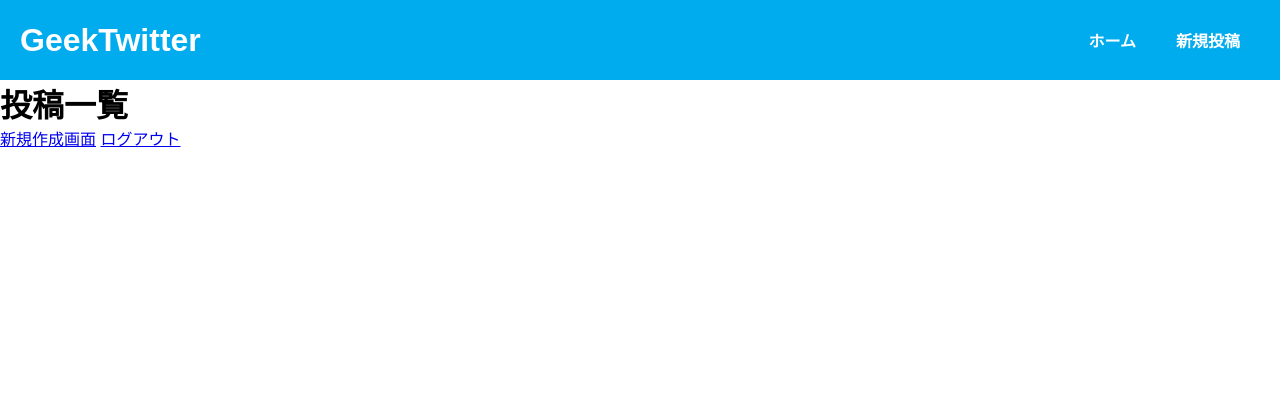
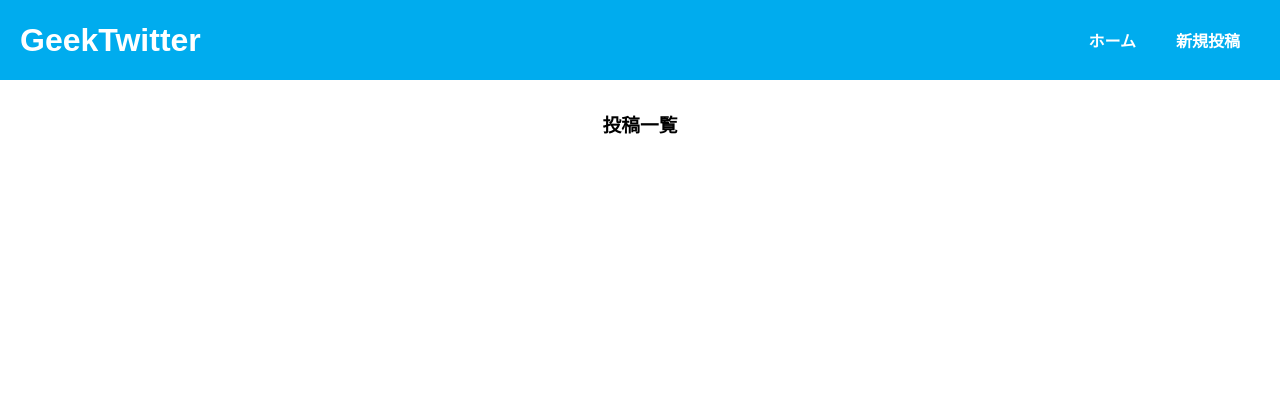
Before and after one commit to GeekSalon-Fukuoka/GeekTwitter_Flask, a Flask app: page /tweets in a window 1280 px wide. Shown: the top 420 px of the page. Run offline with Flask 2, Linux system fonts and the light colour scheme; the visitor is signed in with stand-in values (Sample User, id 1); data that the repository does not hold is empty.

Commit message:
feat: index css

```diff
--- a/static/styles/application.css
+++ b/static/styles/application.css
@@ -1,3 +1,4 @@
+@import 'tweets/index.css';
 * {
     padding: 0;
     margin: 0;
--- a/static/styles/tweets/index.css
+++ b/static/styles/tweets/index.css
@@ -0,0 +1,27 @@
+.tweets_container {
+    width: 50%;
+    margin: 10px auto;
+}
+
+.tweets_container h3 {
+    width: 100px;
+    margin: 30px auto;
+    text-align: center;
+}
+
+.tweet {
+    border-top: solid #00acee;
+    margin-top: 10px;
+    padding-top: 20px;
+}
+
+.main_box {
+    margin: 5px 0;
+    display: flex;
+    justify-content: space-between;
+}
+
+.time {
+    display: flex;
+    justify-content: flex-end;
+}
--- a/templates/tweets/index.html
+++ b/templates/tweets/index.html
@@ -1,15 +1,12 @@
 {% extends "application.html" %}
 {% block content %}
-    <div class="tweet_container">
-        <h1>投稿一覧</h1>
-        <a href="/tweets/new">新規作成画面</a>
-        <a href="/logout" role="button">ログアウト</a>
+    <div class="tweets_container">
+        <h3>投稿一覧</h3>
         {% for tweet in tweets %}
         <div class="tweet">
             <div class="main_box">
                 <div class="left_container">
                     <p><b>{{tweet.title}}</b> {{tweet.body}}</p>
-                    <p><b>{{tweet.created_at}}</b></p>
                 </div>
                 <div class="right_container">
                     <a href="/tweets/{{tweet.id}}">詳細</a>
@@ -17,8 +14,9 @@
                     <a href="/tweets/{{tweet.id}}/delete">削除</a>
                 </div>
             </div>
+            <p class="time">{{ tweet.created_at }}</p>
         </div>
+        {% endfor %}
     </div>
 
-    {% endfor %}
 {% endblock %}
```
